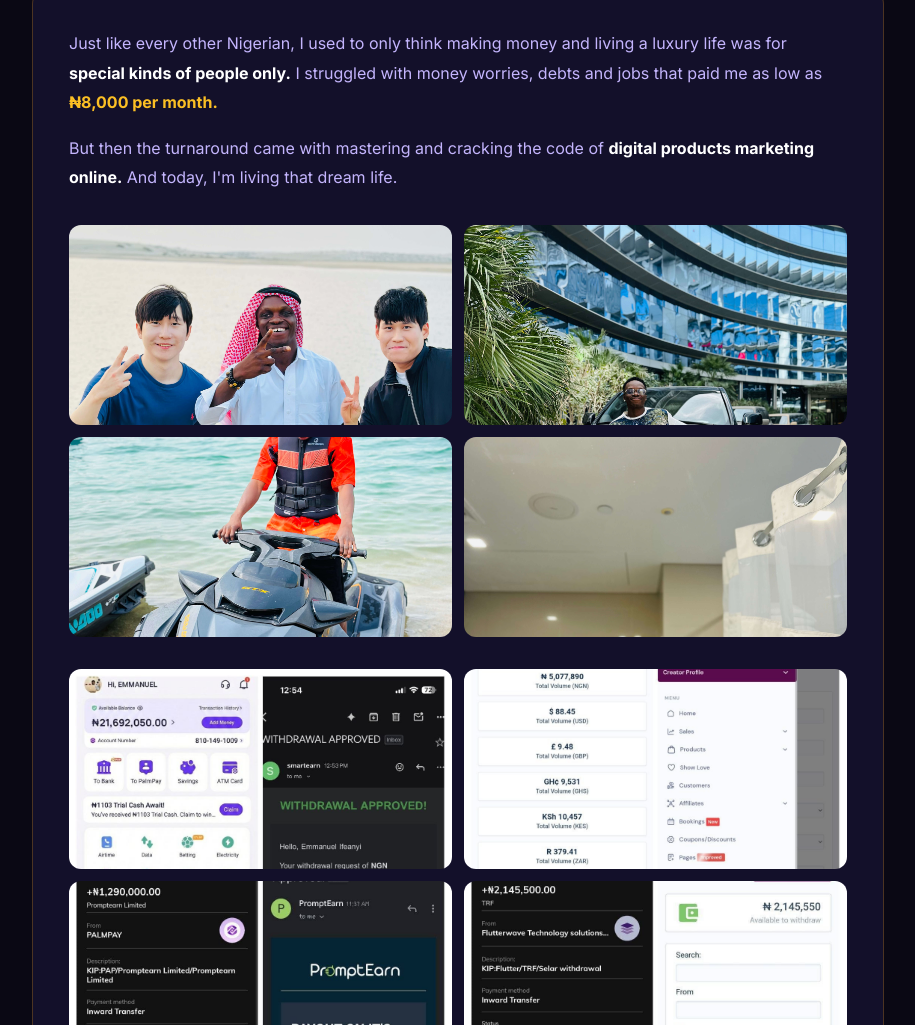
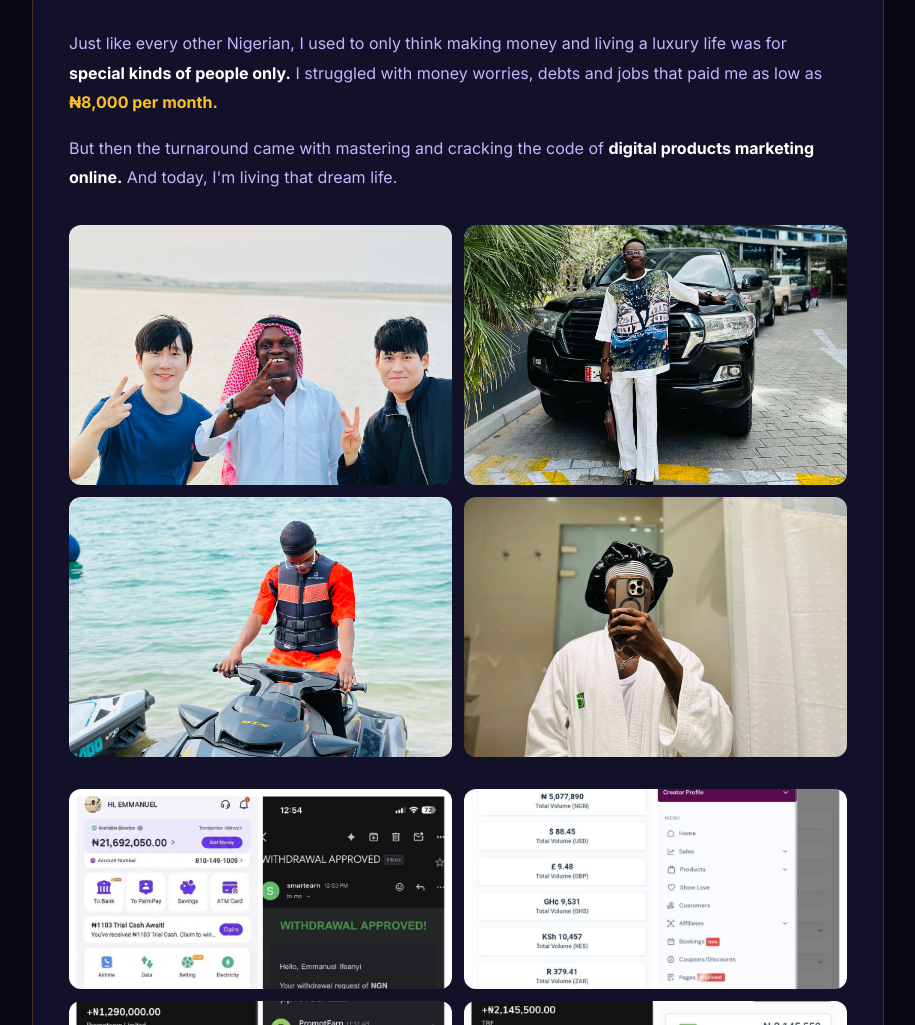
Before and after one commit to Emmanuel-Ifeanyi-hub/dmc-landing, a plain HTML site: page index.html in a window 1280 px wide. Shown: the part 2205-3230 px from the top of the page, without its empty margins (182-1097 px from the left). Drawn offline with nearby package versions, Linux system fonts and the light colour scheme.

Commit message:
Update index.html

```diff
--- a/index.html
+++ b/index.html
@@ -530,10 +530,10 @@
 
     <!-- Lifestyle Images Grid -->
     <div class="story-media">
-      <img src="travel1.jpg" alt="Lifestyle 1" style="width:100%;height:200px;object-fit:cover;object-position:center 30%;border-radius:12px;">
-      <img src="travel2.jpg" alt="Lifestyle 2" style="width:100%;height:200px;object-fit:cover;object-position:center 20%;border-radius:12px;">
-      <img src="travel3.jpg" alt="Lifestyle 3" style="width:100%;height:200px;object-fit:cover;object-position:center 40%;border-radius:12px;">
-      <img src="travel4.jpg" alt="Lifestyle 4" style="width:100%;height:200px;object-fit:cover;object-position:center 15%;border-radius:12px;">
+      <img src="travel1.jpg" alt="Lifestyle 1" style="width:100%;height:260px;object-fit:cover;object-position:center 25%;border-radius:12px;">
+      <img src="travel2.jpg" alt="Lifestyle 2" style="width:100%;height:260px;object-fit:cover;object-position:center 80%;border-radius:12px;">
+      <img src="travel3.jpg" alt="Lifestyle 3" style="width:100%;height:260px;object-fit:cover;object-position:center 20%;border-radius:12px;">
+      <img src="travel4.jpg" alt="Lifestyle 4" style="width:100%;height:260px;object-fit:cover;object-position:center 90%;border-radius:12px;">
     </div>
 
     <!-- Payout Screenshots Grid -->
```
